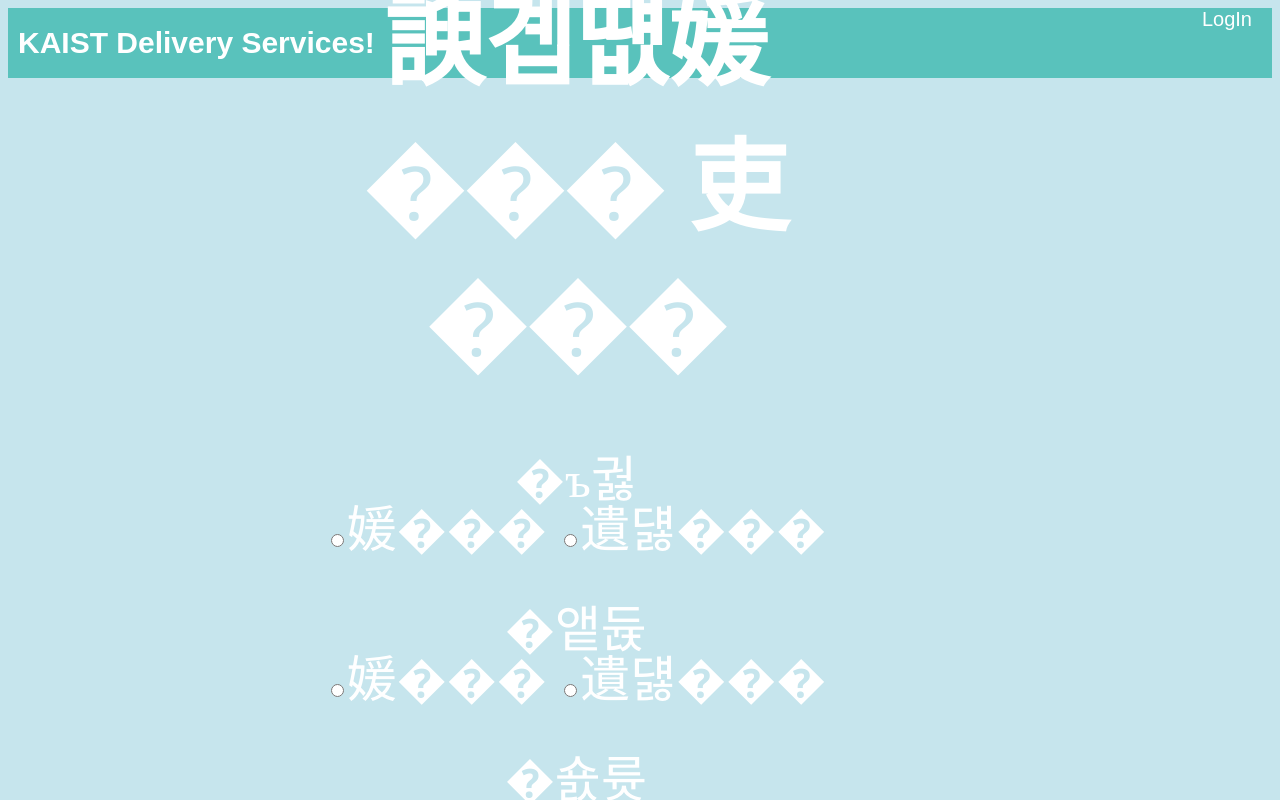
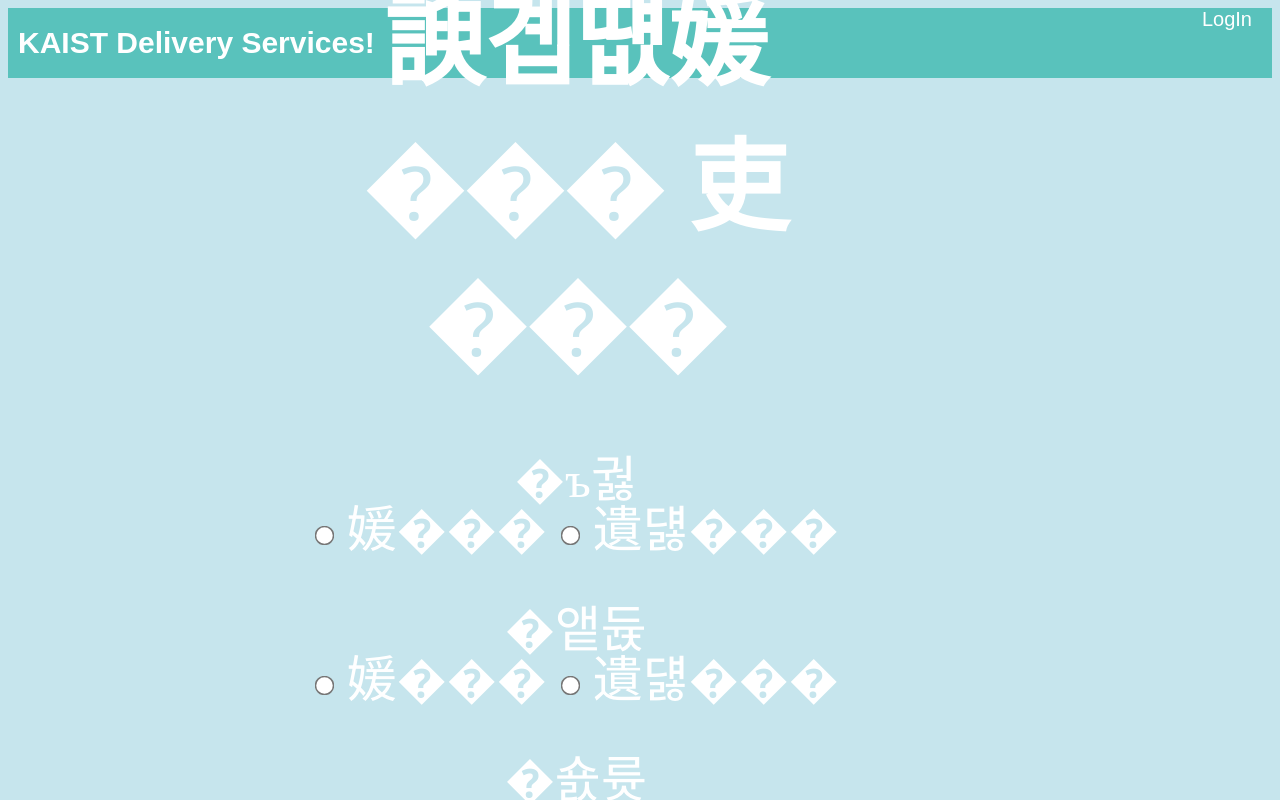
Before and after one commit to juheeuu/CS360, a website: page views/restaurant.html in a window 1280 px wide. Drawn offline with Linux system fonts and the light colour scheme; files that its build step writes are made by us from their sources.

Commit message:
restaurant still working

```diff
--- a/public/css/style.css
+++ b/public/css/style.css
@@ -11,11 +11,13 @@ body{
   left: 45%;
   transform: translate(-50%, -50%);
 }
-/* input[type="radio"] {
-  -ms-transform: scale(4);
-  -webkit-transform: scale(4);
-  transform: scale(4);
-} */
+input[type="radio"] {
+  -ms-transform: scale(1.5);
+  -webkit-transform: scale(1.5);
+  transform: scale(1.5);
+  margin-top: -1px;
+  vertical-align: middle;
+}
 #restt .title2 {
   font-size: 100px;
 }
```
Also changed, not shown: views/restaurant.html (+6 -6 lines).
